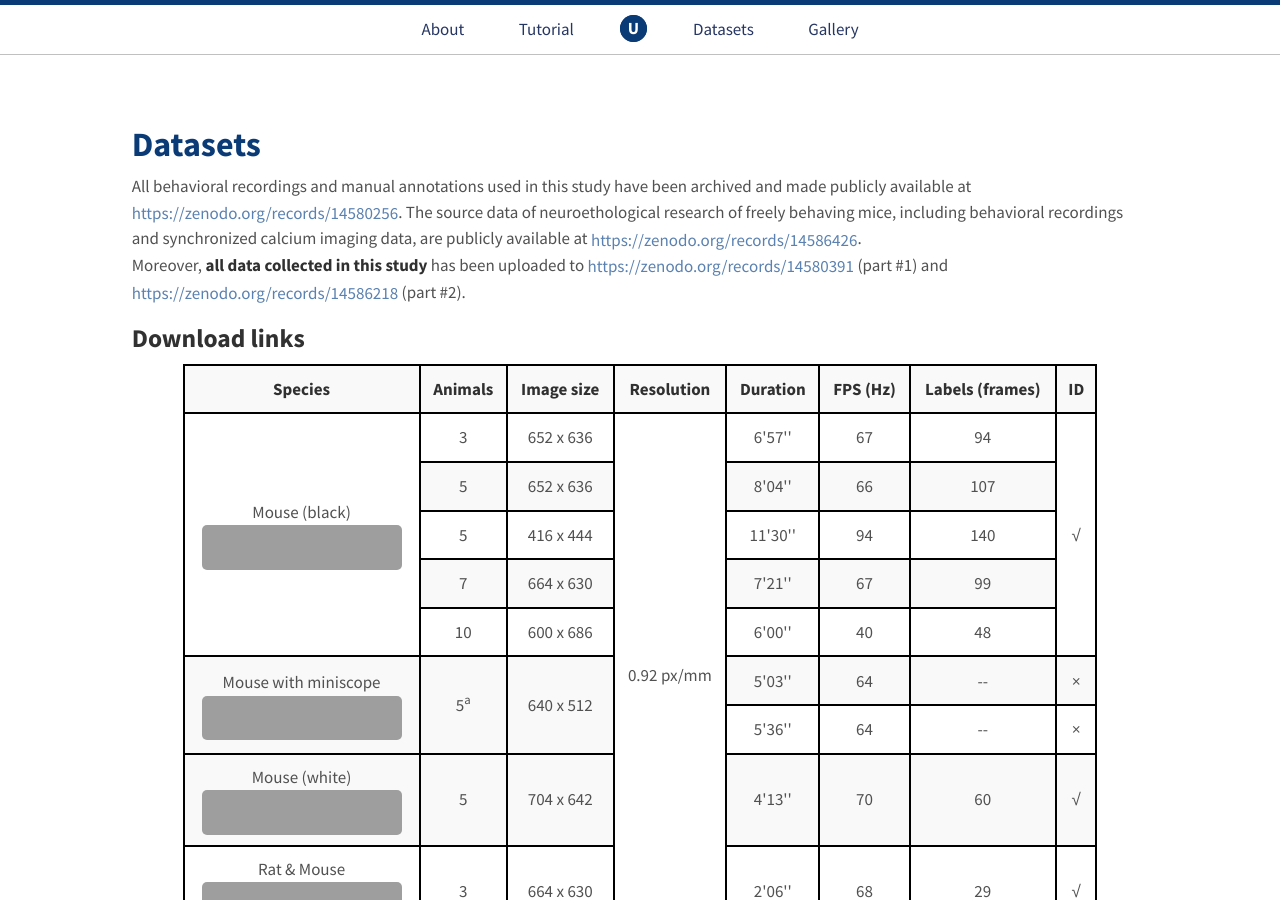
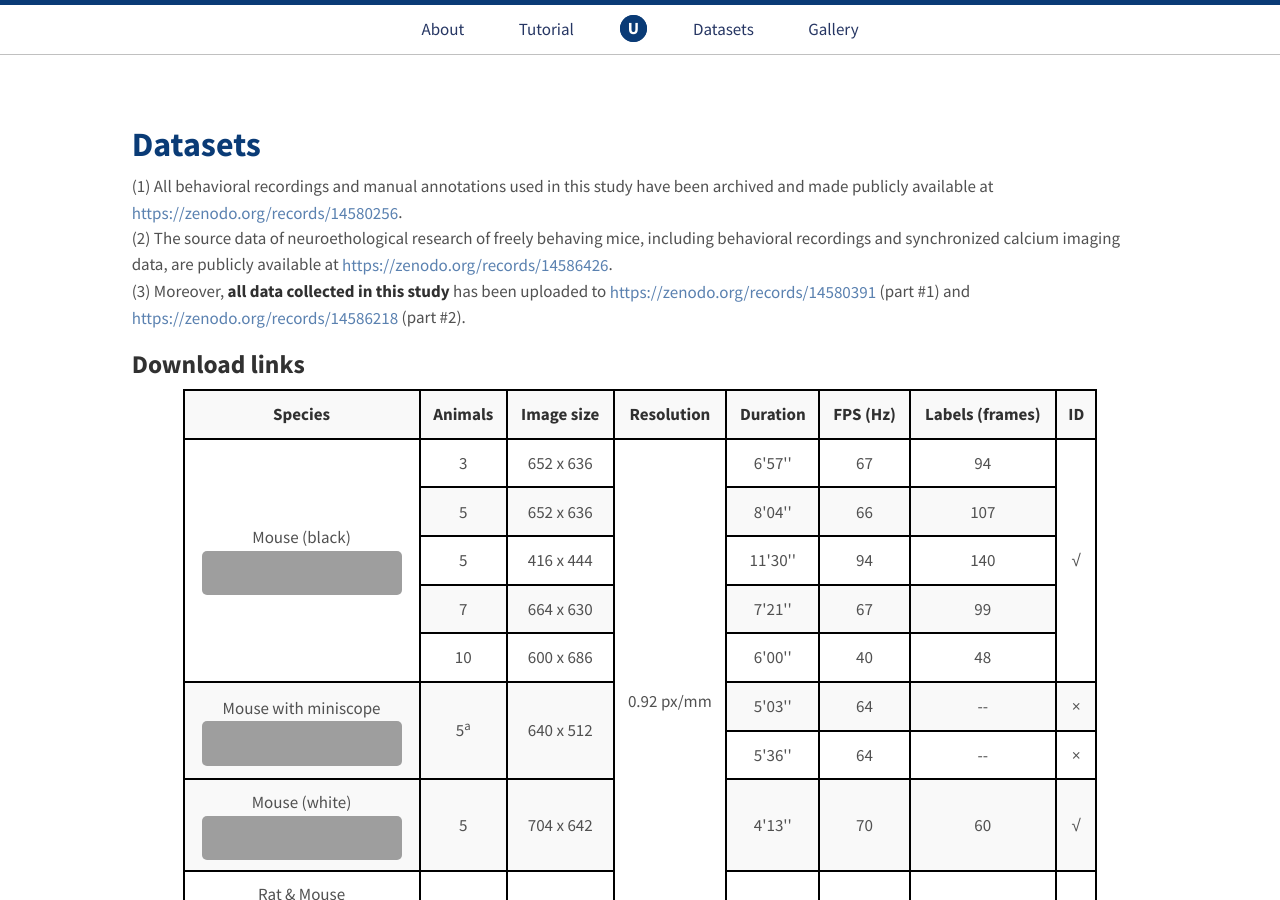
Before and after one commit to cabooster/UDMT, a Jekyll site: the page built from Datasets.md, in a window 1280 px wide and 900 px high, cut to the strip 0-900 px from the top of the window. Built offline with Jekyll 4.4.1, drawn with Linux system fonts in a browser that asks for light colours; grey boxes are pictures that could not be loaded.

Commit message:
Update Datasets.md

```diff
--- a/Datasets.md
+++ b/Datasets.md
@@ -3,9 +3,11 @@
 title: Datasets
 ---
 
-All behavioral recordings and manual annotations used in this study have been archived and made publicly available at [https://zenodo.org/records/14580256](https://zenodo.org/records/14580256). The source data of neuroethological research of freely behaving mice, including behavioral recordings and synchronized calcium imaging data, are publicly available at [https://zenodo.org/records/14586426](https://zenodo.org/records/14586426).
+(1) All behavioral recordings and manual annotations used in this study have been archived and made publicly available at [https://zenodo.org/records/14580256](https://zenodo.org/records/14580256).
 <br>
-Moreover, **all data collected in this study** has been uploaded to [https://zenodo.org/records/14580391](https://zenodo.org/records/14580391) (part #1) and [https://zenodo.org/records/14586218](https://zenodo.org/records/14586218) (part #2).
+(2) The source data of neuroethological research of freely behaving mice, including behavioral recordings and synchronized calcium imaging data, are publicly available at [https://zenodo.org/records/14586426](https://zenodo.org/records/14586426).
+<br>
+(3) Moreover, **all data collected in this study** has been uploaded to [https://zenodo.org/records/14580391](https://zenodo.org/records/14580391) (part #1) and [https://zenodo.org/records/14586218](https://zenodo.org/records/14586218) (part #2).
 
 ## Download links
 
```
